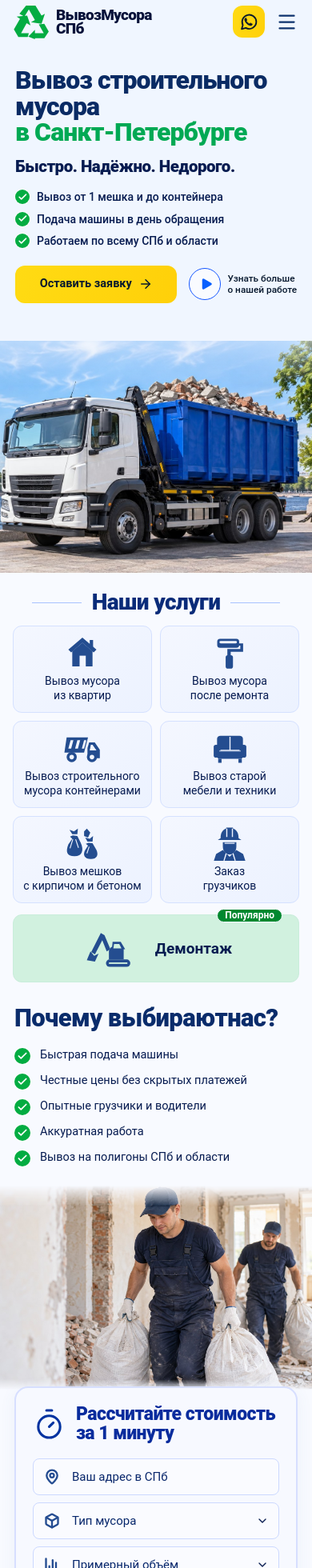
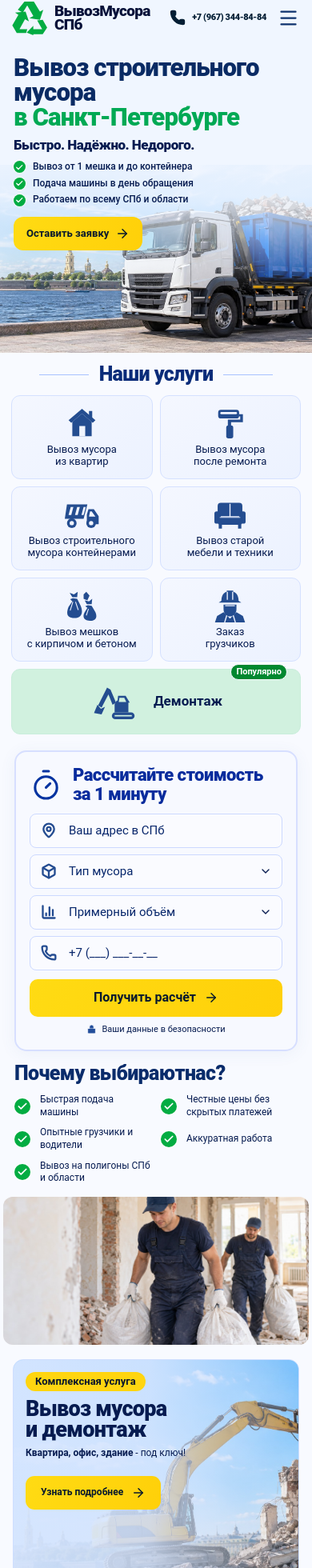
Before and after one commit to akgav9-ux/vozov-musora-spb, a React (Vite) app: page / in a window 390 px wide. Shown: the part 14-1974 px from the top of the page at 80% size. Built offline with nearby package versions, Linux system fonts and the light colour scheme; a web font is replaced by a local one.

Commit message:
Improve mobile homepage layout

```diff
--- a/src/index.css
+++ b/src/index.css
@@ -2684,3 +2684,213 @@ h3 {
   .vehicle-price-main h3 { font-size: 15px; }
   .vehicle-price-main > strong { font-size: 18px; }
 }
+
+
+/* Mobile home layout: compact header, split hero and quick quote calculator. */
+@media (max-width: 760px) {
+  .header {
+    height: 72px;
+    width: calc(100% - 28px);
+    gap: 9px;
+  }
+  .header-phone {
+    display: flex;
+    align-items: center;
+    gap: 8px;
+    margin: 0 2px 0 auto;
+    white-space: nowrap;
+  }
+  .header-phone > svg {
+    width: 23px;
+    height: 23px;
+    flex: 0 0 auto;
+  }
+  .header-phone strong {
+    display: block;
+    font-size: clamp(11px, 2.2vw, 15px);
+    line-height: 1.15;
+  }
+  .header-phone small {
+    display: block;
+    font-size: 10px;
+    line-height: 1.2;
+  }
+  .header-whatsapp { display: none; }
+  .mobile-menu-toggle { flex: 0 0 32px; }
+  .hero {
+    height: 420px;
+    overflow: hidden;
+  }
+  .hero-image {
+    top: auto;
+    bottom: 0;
+    height: 255px;
+    object-fit: cover;
+    object-position: 70% center;
+  }
+  .hero-wash {
+    background: linear-gradient(180deg, #f0f6ff 0%, #f0f6ff 42%, #f0f6ffdc 57%, #f0f6ff00 83%);
+  }
+  .hero-content {
+    width: calc(100% - 34px);
+    padding-top: 12px;
+  }
+  .hero-content h1 {
+    max-width: 560px;
+    font-size: clamp(27px, 5.2vw, 38px);
+    line-height: 0.99;
+  }
+  .hero-content h1 span { display: inline; }
+  .hero-content h2 {
+    margin: 8px 0 10px;
+    font-size: clamp(17px, 3.2vw, 22px);
+  }
+  .hero-benefits {
+    gap: 5px;
+    font-size: 12px;
+  }
+  .hero-benefits .check-icon {
+    width: 15px;
+    height: 15px;
+  }
+  .hero-actions { margin-top: 13px; }
+  .hero-cta {
+    flex: 0 0 auto;
+    min-height: 42px;
+    padding: 9px 16px;
+    font-size: 13px;
+  }
+  .about-button { display: none; }
+  .services-section {
+    padding-top: 8px;
+    margin-bottom: 0;
+  }
+  .section-heading {
+    height: 38px;
+    margin-bottom: 7px;
+  }
+  .section-heading h2 { font-size: 25px; }
+  .services-grid {
+    width: calc(100% - 28px);
+    grid-template-columns: repeat(4, minmax(0, 1fr));
+    gap: 7px;
+  }
+  .service-tile {
+    height: 104px;
+    padding: 7px 4px;
+    font-size: 11px;
+    line-height: 1.15;
+  }
+  .service-icon { width: 40px; height: 38px; }
+  .service-icon-truck { width: 48px; }
+  .service-icon-sofa { width: 45px; }
+  .service-popular {
+    grid-column: auto;
+    height: 104px;
+    margin: 0;
+    flex-direction: column;
+    gap: 2px;
+    font-size: 11px;
+  }
+  .service-popular .service-icon { width: 43px; height: 40px; }
+  .popular-label { top: -7px; right: 4px; font-size: 9px; padding: 3px 6px; }
+  .advantages {
+    display: flex;
+    flex-direction: column;
+    height: auto;
+    margin-top: 20px;
+    gap: 15px;
+  }
+  .calculator {
+    order: 1;
+    width: 100%;
+    margin: 0;
+    padding: 17px;
+    border-radius: 15px;
+  }
+  .calculator-title { margin-bottom: 12px; }
+  .calculator-title h3 { font-size: 22px; }
+  .calculator-form {
+    display: grid;
+    grid-template-columns: 1fr 1fr;
+    gap: 8px;
+  }
+  .calculator-form .input-wrap { height: 43px; min-width: 0; }
+  .calculator-form .input-wrap:first-child,
+  .calculator-form .input-wrap:nth-child(4) { grid-column: 1 / -1; }
+  .calculator-form .calculator-submit { grid-column: 1 / -1; }
+  .data-safe { margin-top: 8px; }
+  .advantages-copy {
+    order: 2;
+    width: 100%;
+    padding: 0;
+  }
+  .advantages-copy h2 {
+    font-size: 25px;
+    margin-bottom: 12px;
+  }
+  .advantages-copy .check-list {
+    display: grid;
+    grid-template-columns: repeat(2, minmax(0, 1fr));
+    gap: 10px 12px;
+    font-size: 12px;
+  }
+  .advantages-image {
+    order: 3;
+    position: relative;
+    inset: auto;
+    width: calc(100% + 28px);
+    height: 185px;
+    margin-left: -14px;
+    mask-image: none;
+    border-radius: 12px;
+  }
+  .demolition-section { margin-top: 18px; }
+  .demolition-banner { height: 245px; }
+  .demolition-banner > img {
+    width: 100%;
+    object-fit: cover;
+    object-position: 72% center;
+  }
+  .demolition-wash {
+    background: linear-gradient(90deg, #d5e5fff2 0%, #d5e5ffdb 48%, #d5e5ff22 100%);
+  }
+  .demolition-copy { top: 15px; left: 15px; }
+  .demolition-copy h2 { font-size: 27px; }
+  .demolition-copy p { max-width: 210px; font-size: 12px; }
+  .demolition-action { left: 15px; top: 145px; }
+  .demolition-action .check-list { display: none; }
+  .demolition-action .button { margin-top: 0; min-height: 38px; font-size: 12px; }
+}
+@media (max-width: 559px) {
+  .header-phone small { display: none; }
+  .header-phone strong { font-size: 11px; }
+  .header-phone > svg { width: 20px; height: 20px; }
+  .hero { height: 455px; }
+  .hero-image { height: 235px; object-position: 69% center; }
+  .hero-content h1 { font-size: clamp(27px, 8vw, 36px); }
+  .hero-content h1 span { display: block; }
+  .hero-benefits { font-size: 12px; }
+  .services-grid {
+    grid-template-columns: repeat(2, minmax(0, 1fr));
+    gap: 9px;
+  }
+  .service-tile { height: 105px; font-size: 13px; }
+  .service-icon { width: 47px; height: 43px; }
+  .service-icon-truck { width: 59px; }
+  .service-icon-sofa { width: 55px; }
+  .service-popular {
+    grid-column: 1 / -1;
+    height: 82px;
+    flex-direction: row;
+    gap: 14px;
+    font-size: 17px;
+  }
+  .service-popular .service-icon { width: 66px; height: 55px; }
+  .popular-label { right: 16px; font-size: 11px; }
+  .calculator-form { grid-template-columns: 1fr; }
+  .calculator-form .input-wrap:first-child,
+  .calculator-form .input-wrap:nth-child(4),
+  .calculator-form .calculator-submit { grid-column: auto; }
+  .demolition-banner { height: 280px; }
+}
```
